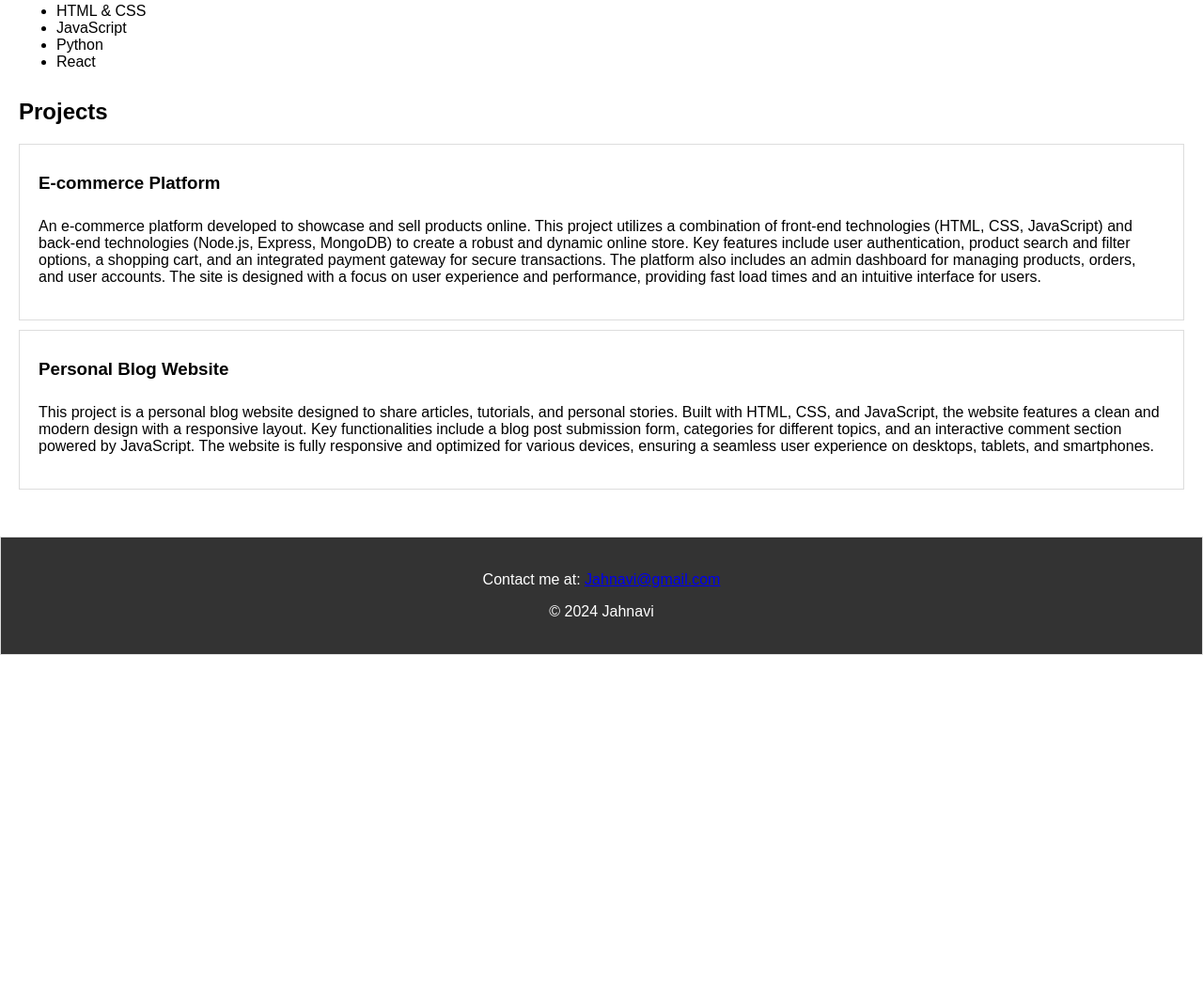
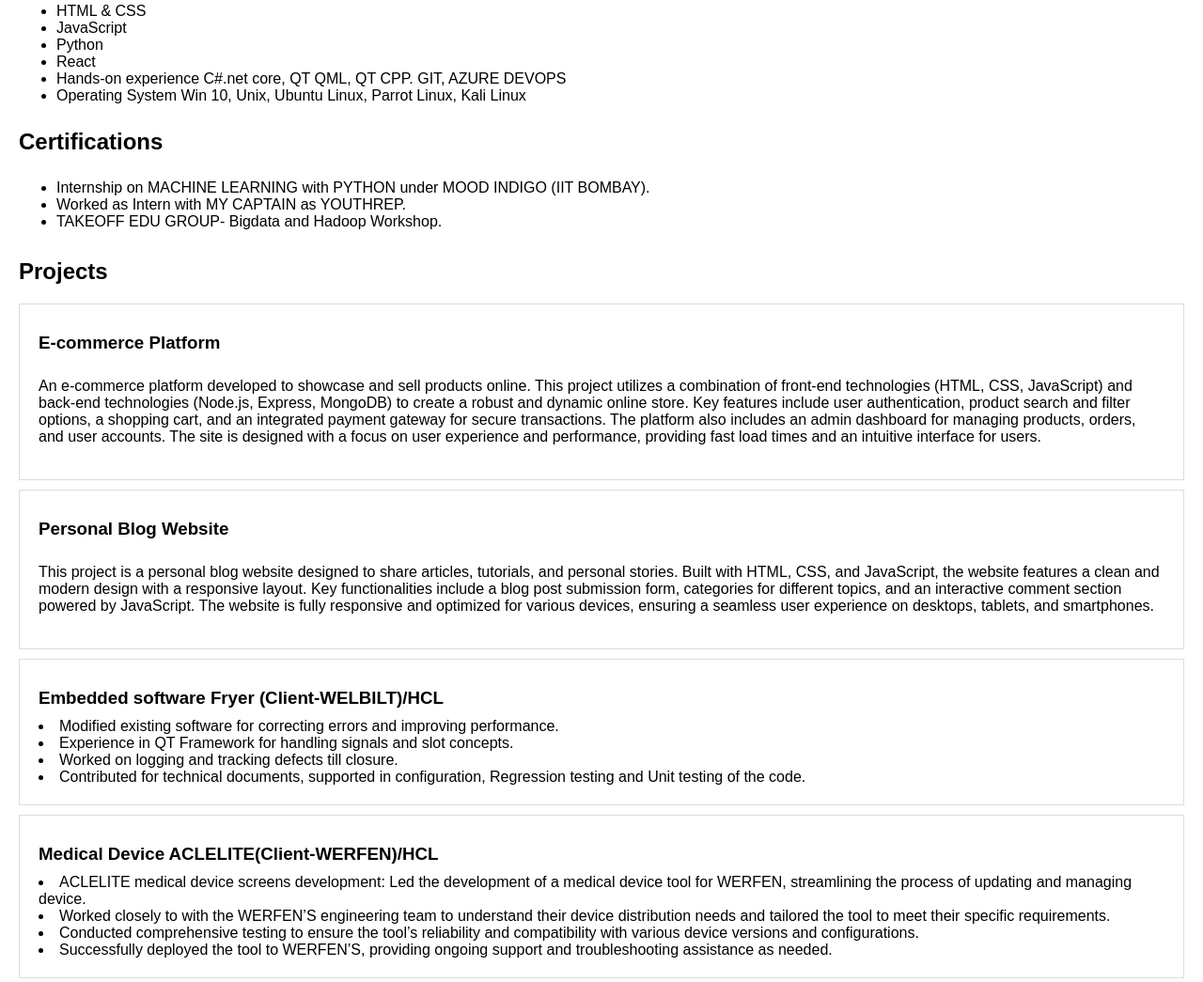
Before and after one commit to Jahnavi0203/ITC505, a plain HTML site: page module3/index.html in a window 1280 px wide. Shown: the part 538-1583 px from the top of the page at 94% size. Before the commit the page ends 1245 px from the top, so only its background shows below. Drawn offline with Linux system fonts and the light colour scheme.

Commit message:
Update index.html

```diff
--- a/module3/index.html
+++ b/module3/index.html
@@ -24,6 +24,14 @@
                 <li>JavaScript</li>
                 <li>Python</li>
                 <li>React</li>
+                <li>Hands-on experience C#.net core, QT QML, QT CPP. GIT, AZURE DEVOPS</li>
+                <li>Operating System Win 10, Unix, Ubuntu Linux, Parrot Linux, Kali Linux</li>
+            </ul>
+            <h2>Certifications</h2>
+            <ul>
+                <li>Internship on MACHINE LEARNING with PYTHON under MOOD INDIGO (IIT BOMBAY). </li>
+                <li>Worked as Intern with MY CAPTAIN as YOUTHREP.</li>
+                <li>TAKEOFF EDU GROUP- Bigdata and Hadoop Workshop.</li>
             </ul>
         </section>
         <section id="projects">
@@ -36,7 +44,22 @@
                 <h3>Personal Blog Website</h3>
                 <p>This project is a personal blog website designed to share articles, tutorials, and personal stories. Built with HTML, CSS, and JavaScript, the website features a clean and modern design with a responsive layout. Key functionalities include a blog post submission form, categories for different topics, and an interactive comment section powered by JavaScript. The website is fully responsive and optimized for various devices, ensuring a seamless user experience on desktops, tablets, and smartphones.</p>
             </div>
-            <!-- Add more projects as needed -->
+            <div class="project">
+                <h3>Embedded software Fryer (Client-WELBILT)/HCL</h3>
+                <li>Modified existing software for correcting errors and improving performance.</li>
+                <li>Experience in QT Framework for handling signals and slot concepts.</li>
+                <li>Worked on logging and tracking defects till closure.</li>
+                <li>Contributed for technical documents, supported in configuration, Regression testing and Unit testing of the code. </li>
+            </div>
+            <div class="project">
+                <h3>
+                    Medical Device ACLELITE(Client-WERFEN)/HCL</h3>
+                    <li>ACLELITE medical device screens development: Led the development of a medical device tool for WERFEN, streamlining the process of updating and managing device. </li>
+                    <li>Worked closely to with the WERFEN’S engineering team to understand their device distribution needs and tailored the tool to meet their specific requirements. </li>
+                    <li>Conducted comprehensive testing to ensure the tool’s reliability and compatibility with various device versions and configurations. </li>
+                    <li>Successfully deployed the tool to WERFEN’S, providing ongoing support and troubleshooting assistance as needed.</li>
+                </div>
+
         </section>
     </main>
     <footer id="footer">
```
